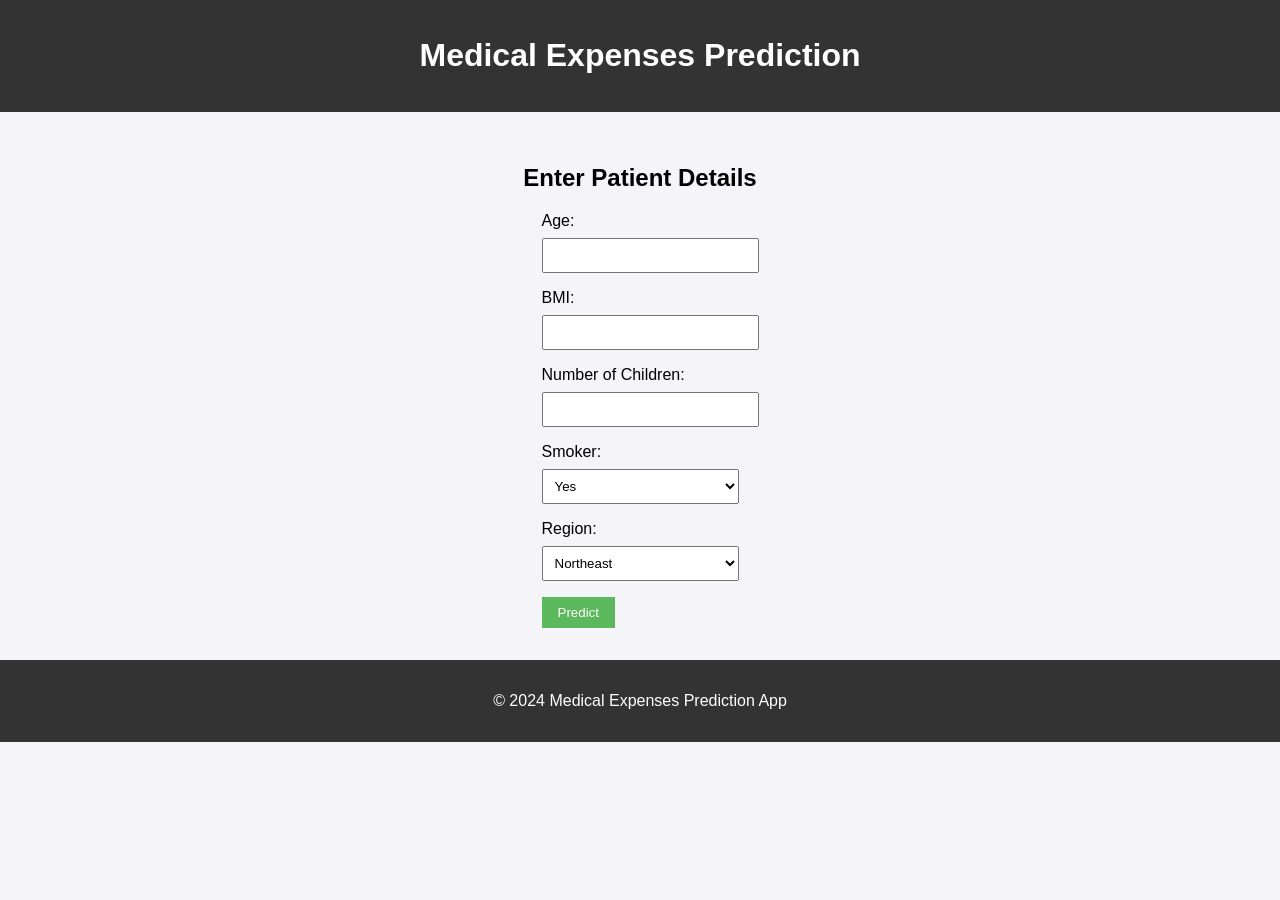
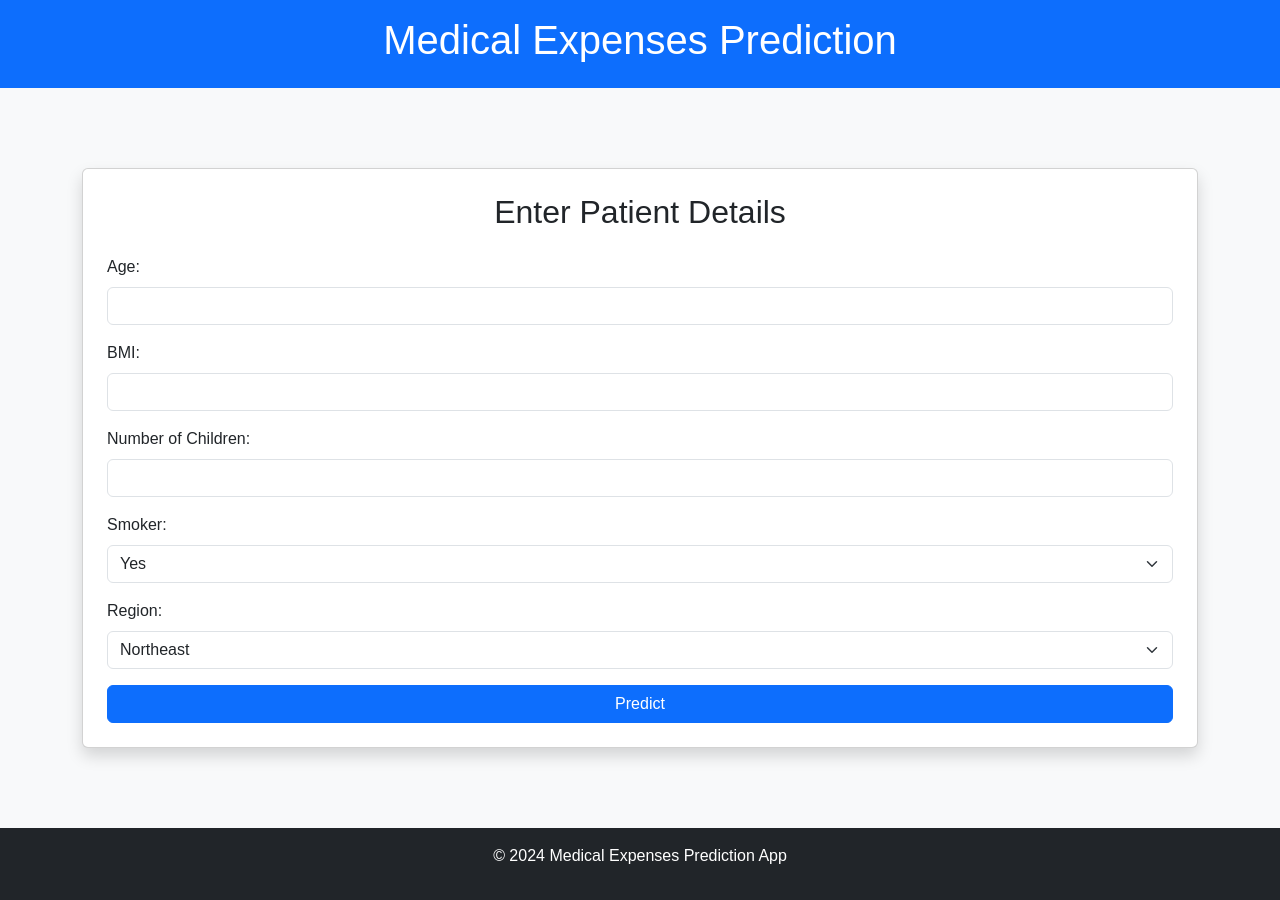
Before and after one commit to simbouch/scrum_app, a Flask app: page / in a window 1280 px wide. Before the commit the page ends 742 px from the top, so only its background shows below. Run offline with Flask 3, Linux system fonts and the light colour scheme; parts of the project's set-up code (start-up, migrations or seed data) failed here and were passed over.

Commit message:
first release

```diff
--- a/app/__init__.py
+++ b/app/__init__.py
@@ -1,5 +1,8 @@
 from flask import Flask
 
 def create_app():
-    app = Flask(__name__)
+    """
+    Create and configure the Flask application.
+    """
+    app = Flask(__name__, template_folder="../templates")
     return app
--- a/app/routes.py
+++ b/app/routes.py
@@ -1,23 +1,34 @@
-from flask import Blueprint, render_template, request, jsonify
+from flask import Blueprint, request, jsonify, render_template
 from app.model import predict_expenses
 
+# Define Blueprint
 routes = Blueprint('routes', __name__)
 
 @routes.route('/')
 def index():
-    return render_template('index.html', title="Home - Medical Expenses Prediction")
+    """
+    Render the home page with the input form.
+    """
+    return render_template('index.html', title="Medical Expenses Prediction")
 
 @routes.route('/predict', methods=['POST'])
 def predict():
+    """
+    Handle POST requests to predict medical expenses.
+    """
     try:
+        # Extract input data from the form
         data = {
             "age": int(request.form['age']),
             "bmi": float(request.form['bmi']),
             "children": int(request.form['children']),
-            "smoker": int(request.form['smoker']),
+            "smoker": request.form['smoker'],
             "region": request.form['region']
         }
+        # Make prediction
         prediction = predict_expenses(data)
-        return render_template('result.html', title="Prediction Result", prediction=prediction)
+        if "error" in prediction:
+            return render_template('error.html', error_message=prediction['error'])
+        return render_template('result.html', prediction=prediction['prediction'])
     except Exception as e:
-        return render_template('error.html', title="Error", error_message=str(e))
+        return render_template('error.html', error_message=str(e))
--- a/run.py
+++ b/run.py
@@ -1,4 +1,3 @@
-
 from app import create_app
 from app.routes import routes
 
--- a/templates/base.html
+++ b/templates/base.html
@@ -4,18 +4,23 @@
     <meta charset="UTF-8">
     <meta name="viewport" content="width=device-width, initial-scale=1.0">
     <title>{{ title }}</title>
+    <!-- Bootstrap CSS -->
+    <link href="https://cdn.jsdelivr.net/npm/bootstrap@5.3.0-alpha1/dist/css/bootstrap.min.css" rel="stylesheet">
+    <!-- Custom CSS -->
     <link rel="stylesheet" href="{{ url_for('static', filename='styles.css') }}">
 </head>
-<body>
-    <header>
+<body class="bg-light">
+    <header class="bg-primary text-white text-center py-3">
         <h1>Medical Expenses Prediction</h1>
     </header>
-    <main>
+    <main class="container my-5">
         {% block content %}
         {% endblock %}
     </main>
-    <footer>
+    <footer class="bg-dark text-white text-center py-3 mt-5">
         <p>© 2024 Medical Expenses Prediction App</p>
     </footer>
+    <!-- Bootstrap JS -->
+    <script src="https://cdn.jsdelivr.net/npm/bootstrap@5.3.0-alpha1/dist/js/bootstrap.bundle.min.js"></script>
 </body>
 </html>
--- a/templates/error.html
+++ b/templates/error.html
@@ -1,9 +1,9 @@
 {% extends "base.html" %}
 
 {% block content %}
-<div>
+<div class="alert alert-danger text-center" role="alert">
     <h2>Error</h2>
     <p>{{ error_message }}</p>
-    <a href="{{ url_for('index') }}">Go back to the homepage</a>
+    <a href="{{ url_for('routes.index') }}" class="btn btn-primary mt-3">Go Back to Homepage</a>
 </div>
 {% endblock %}
--- a/templates/index.html
+++ b/templates/index.html
@@ -1,38 +1,38 @@
 {% extends "base.html" %}
 
 {% block content %}
-<div>
-    <h2>Enter Patient Details</h2>
+<div class="card shadow p-4">
+    <h2 class="text-center mb-4">Enter Patient Details</h2>
     <form action="/predict" method="post">
-        <label for="age">Age:</label>
-        <input type="number" id="age" name="age" required>
-        <br>
-
-        <label for="bmi">BMI:</label>
-        <input type="number" id="bmi" name="bmi" step="0.1" required>
-        <br>
-
-        <label for="children">Number of Children:</label>
-        <input type="number" id="children" name="children" required>
-        <br>
-
-        <label for="smoker">Smoker:</label>
-        <select id="smoker" name="smoker">
-            <option value="1">Yes</option>
-            <option value="0">No</option>
+        <div class="mb-3">
+            <label for="age" class="form-label">Age:</label>
+            <input type="number" id="age" name="age" class="form-control" required>
+        </div>
+        <div class="mb-3">
+            <label for="bmi" class="form-label">BMI:</label>
+            <input type="number" id="bmi" name="bmi" class="form-control" step="0.1" required>
+        </div>
+        <div class="mb-3">
+            <label for="children" class="form-label">Number of Children:</label>
+            <input type="number" id="children" name="children" class="form-control" required>
+        </div>
+        <div class="mb-3">
+            <label for="smoker" class="form-label">Smoker:</label>
+            <select id="smoker" name="smoker" class="form-select" required>
+                <option value="yes">Yes</option>
+                <option value="no">No</option>
             </select>
-        <br>
-
-        <label for="region">Region:</label>
-        <select id="region" name="region" required>
+        </div>
+        <div class="mb-3">
+            <label for="region" class="form-label">Region:</label>
+            <select id="region" name="region" class="form-select" required>
                 <option value="northeast">Northeast</option>
                 <option value="northwest">Northwest</option>
                 <option value="southeast">Southeast</option>
                 <option value="southwest">Southwest</option>
             </select>
-        <br>
-
-        <button type="submit">Predict</button>
+        </div>
+        <button type="submit" class="btn btn-primary w-100">Predict</button>
     </form>
 </div>
 {% endblock %}
```
Also changed, not shown: app/model.py (+21 -6 lines), app/utils.py (+18 -0 lines), templates/result.html (+7 -4 lines). Lines whose indentation alone changed are shown as unchanged.
